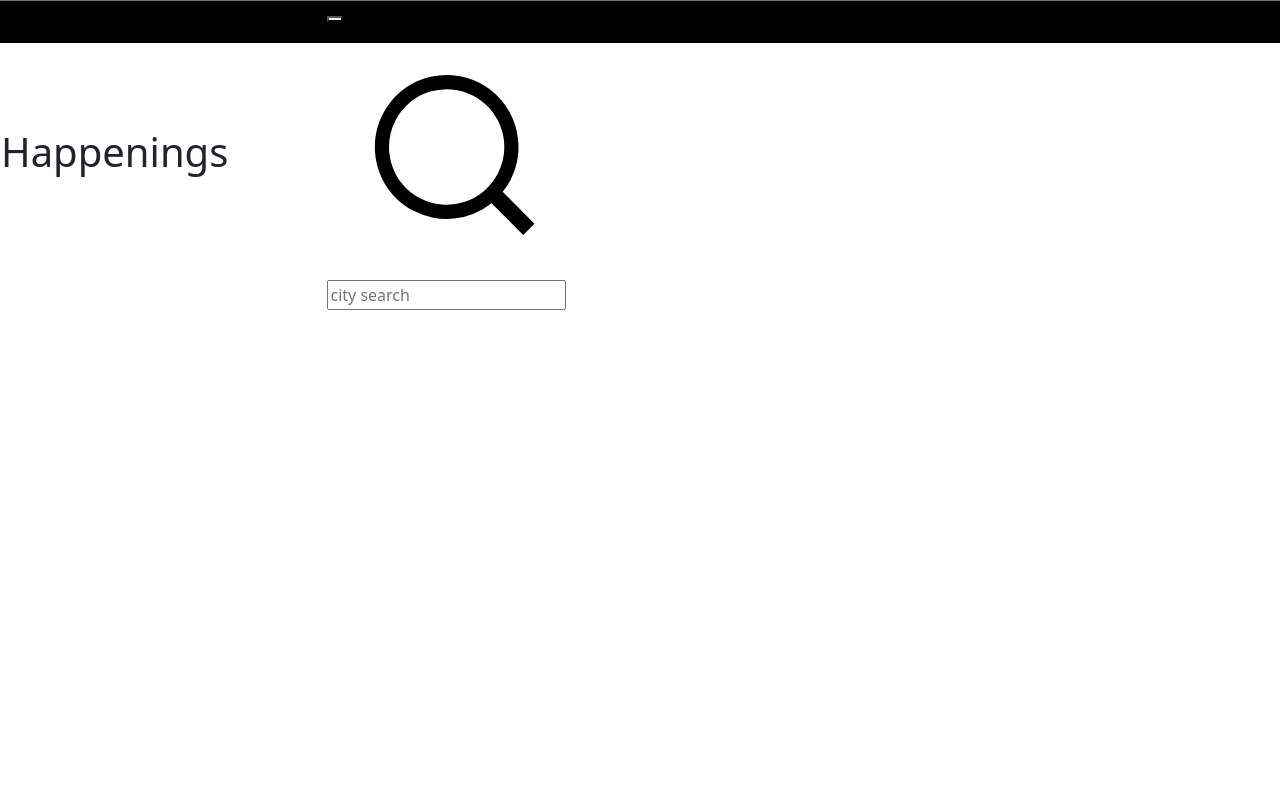
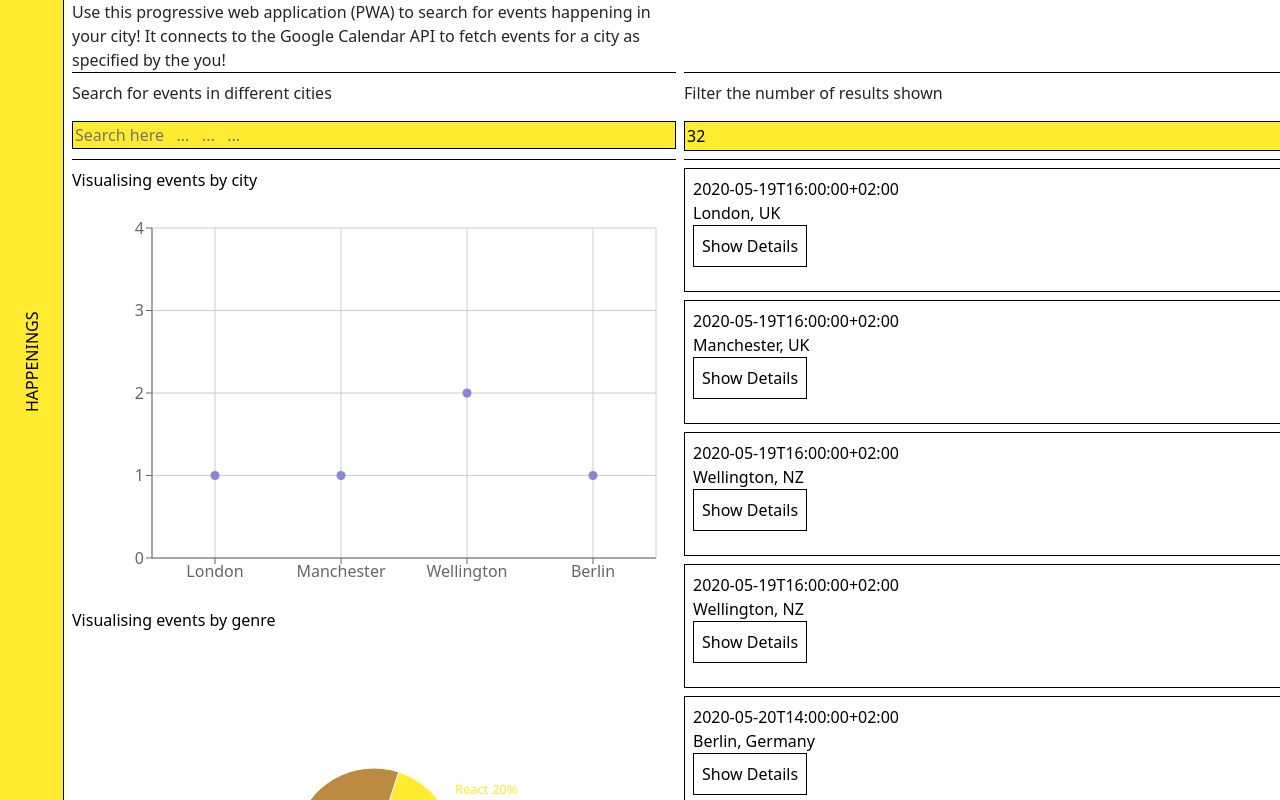
Before and after one commit to liamca1/meet, a React (Create React App) app: page / in a window 1280 px wide. Shown: the top 800 px of the page. Built offline with nearby package versions, Linux system fonts and the light colour scheme; what atatus-spa would draw is missing.

Commit message:
css styling

```diff
--- /dev/null
+++ b/css.css
@@ -0,0 +1,237 @@
+.app {
+  display: flex;
+}
+
+.header {
+  margin: auto;
+  margin-top: 15vh;
+  width: 80vh;
+  height: 15vh;
+  rotate: -5deg;
+  font-size: 3vw;
+}
+
+.logo {
+  margin: auto;
+  text-align: center;
+  line-height: 15vh;
+  height: 15vh;
+}
+
+.description-text {
+  margin: auto;
+  margin-top: 50vh;
+  margin-right: 10vw;
+  width: 40vh;
+  text-align: center;
+  height: 15vh;
+  border: solid 1px black;
+  padding: 10px;
+  rotate: 5deg;
+}
+
+body {
+  position: relative;
+  margin: 10px;
+  padding: 10px;
+  font-family: "arial";
+  font-size: 16px;
+  line-height: 1;
+  }
+
+h1 {
+  color: blue;
+  text-transform: uppercase;
+  text-align: center
+}
+
+h2{
+  color: blue;
+  text-align: center;
+  text-transform: uppercase;
+}
+
+.marquee {
+  height: 50px;
+  overflow: hidden;
+  position: relative;
+  color: #000;
+  border: 1px solid #000;
+}
+
+.marquee p {
+  position: absolute;
+  width: 100%;
+  height: 100%;
+  margin: 0;
+  color: blue;
+  line-height: 50px;
+  text-align: center;
+  /* Starting position */
+  -moz-transform:translateX(100%);
+  -webkit-transform:translateX(100%);
+  transform:translateX(100%);
+  /* Apply animation to this element */
+  -moz-animation: scroll-left 1s linear infinite;
+  -webkit-animation: scroll-left 10s linear infinite;
+  animation: scroll-left 10s linear infinite;
+}
+/* Move it (define the animation) */
+@-moz-keyframes scroll-left {
+  0%   { -moz-transform: translateX(100%); }
+  100% { -moz-transform: translateX(-100%); }
+}
+@-webkit-keyframes scroll-left {
+  0%   { -webkit-transform: translateX(100%); }
+  100% { -webkit-transform: translateX(-100%); }
+}
+@keyframes scroll-left {
+  0%   {
+  -moz-transform: translateX(100%); /* Browser bug fix */
+  -webkit-transform: translateX(100%); /* Browser bug fix */
+  transform: translateX(100%);
+  }
+  100% {
+  -moz-transform: translateX(-100%); /* Browser bug fix */
+  -webkit-transform: translateX(-100%); /* Browser bug fix */
+  transform: translateX(-100%);
+  }
+}
+
+.search-container {
+  margin: auto;
+  margin-top: 50vh;
+  margin-right: 10vw;
+  width: 40vh;
+  text-align: center;
+  height: 15vh;
+  border: solid 1px black;
+  padding: 10px;
+  rotate: -5deg;
+}
+
+
+
+
+
+
+
+
+*************
+
+
+
+
+
+
+.app {
+  display: flex;
+}
+
+.header {
+  margin: auto;
+  margin-top: 15vh;
+  width: 80vh;
+  height: 15vh;
+  rotate: -5deg;
+  font-size: 3vw;
+}
+
+.logo {
+  margin: auto;
+  text-align: center;
+  line-height: 15vh;
+  height: 15vh;
+}
+
+.description-text {
+  margin: auto;
+  margin-top: 50vh;
+  margin-right: 10vw;
+  width: 40vh;
+  text-align: center;
+  height: 15vh;
+  border: solid 1px black;
+  padding: 10px;
+  rotate: 5deg;
+}
+
+body {
+  position: relative;
+  margin: 10px;
+  padding: 10px;
+  font-family: "arial";
+  font-size: 16px;
+  line-height: 1;
+  }
+
+h1 {
+  color: blue;
+  text-transform: uppercase;
+  text-align: center
+}
+
+h2{
+  color: blue;
+  text-align: center;
+  text-transform: uppercase;
+}
+
+.marquee {
+  height: 50px;
+  overflow: hidden;
+  position: relative;
+  color: #000;
+  border: 1px solid #000;
+}
+
+.marquee p {
+  position: absolute;
+  width: 100%;
+  height: 100%;
+  margin: 0;
+  color: blue;
+  line-height: 50px;
+  text-align: center;
+  /* Starting position */
+  -moz-transform:translateX(100%);
+  -webkit-transform:translateX(100%);
+  transform:translateX(100%);
+  /* Apply animation to this element */
+  -moz-animation: scroll-left 1s linear infinite;
+  -webkit-animation: scroll-left 10s linear infinite;
+  animation: scroll-left 10s linear infinite;
+}
+/* Move it (define the animation) */
+@-moz-keyframes scroll-left {
+  0%   { -moz-transform: translateX(100%); }
+  100% { -moz-transform: translateX(-100%); }
+}
+@-webkit-keyframes scroll-left {
+  0%   { -webkit-transform: translateX(100%); }
+  100% { -webkit-transform: translateX(-100%); }
+}
+@keyframes scroll-left {
+  0%   {
+  -moz-transform: translateX(100%); /* Browser bug fix */
+  -webkit-transform: translateX(100%); /* Browser bug fix */
+  transform: translateX(100%);
+  }
+  100% {
+  -moz-transform: translateX(-100%); /* Browser bug fix */
+  -webkit-transform: translateX(-100%); /* Browser bug fix */
+  transform: translateX(-100%);
+  }
+}
+
+.search-container {
+  margin: auto;
+  margin-top: 50vh;
+  margin-right: 10vw;
+  width: 40vh;
+  text-align: center;
+  height: 15vh;
+  border: solid 1px black;
+  padding: 10px;
+  rotate: -5deg;
+}
--- a/src/App.css
+++ b/src/App.css
@@ -1,30 +1,90 @@
-.header {
-  position: fixed;
-  border: 1px solid #6D6D6D;
-  top: 0;
-  left: 0;
-  right: 0;
-  height: 44px;
-  background-color: #000;
-  display: flex;
-  align-items: center;
-  border-bottom: 1px solid #fff;
-  z-index: 10000;
+p {
+  color: black;
 }
 
-.header-search-form {
-  display: flex;
-  margin-right: 72px;
+.layout {
+  height: 100vh;
+
+  display: grid;
+  grid:
+    "sidebar body" .5fr
+    / auto .95fr;
+  gap: 8px;
 }
 
-.h1 {
-  font-color: #fff;
+.sidebar {
+  grid-area: sidebar;
+  border-right: solid 1px black;
+  height: 100vh;
+  width: 5vw;
+  background-color: #FFEB2F;
+  position: fixed;
 }
 
-input[type=text] {
-  transition: width 0.4s ease-in-out;
+.body {
+  grid-area: body;
+  width: 95vw;
+  height: 100vh;
+  display: grid;
+  grid-template-rows: repeat(auto-fill, auto);
+  grid-template-columns: repeat(2, 1fr);
+  gap: 8px;
+  margin-left: 5vw;
+  position: center
+
 }
 
-input[type=text]:focus {
+.comp-1 {
+  /* flex-grow: 1; */
+  overflow-wrap: break-word;
+  word-wrap: break-word;
+  hyphens: auto;
+  border-bottom: solid 1px black;
+}
+
+.marquee {
+  rotate: 270deg;
+  position: relative;
+  top: 50%;
+  left: 50%;
+  margin-right: 100%;
+}
+
+.city {
   width: 100%;
+  margin-bottom: 8px;
+  border: solid 1px black;
+  background-color: #FFEB2F;
 }
+
+.suggestion-1 {
+  background-color: #BB8B41;
+  border: solid 1px black;
+  margin-bottom: 8px;
+  padding: 2px;
+}
+
+p1 {
+  color: white;
+  font-weight: 400;
+}
+
+.search-city {
+  background-color: pink;
+  border: solid 1px black;
+  margin-bottom: 8px;
+  padding: 2px;
+}
+
+b1 {
+  color: black;
+  font-weight: 400;
+}
+
+.number-of-events {
+  width: 100%;
+  background-color: #FFEB2F;
+  border: solid 1px black;
+  margin-bottom: 8px;
+  padding: 2px;
+}
--- a/src/App.js
+++ b/src/App.js
@@ -5,13 +5,13 @@ import EventGenre from './EventGenre';
 import EventList from './EventList';
 import CitySearch from './CitySearch';
 import NumberOfEvents from './NumberOfEvents';
-// import WelcomeScreen from './WelcomeScreen';
+import WelcomeScreen from './WelcomeScreen';
 import 'bootstrap/dist/css/bootstrap.min.css';
 import { ScatterChart, Scatter, XAxis, YAxis, CartesianGrid, Tooltip, ResponsiveContainer } from 'recharts';
 import { OfflineAlert } from './Alert';
 import { Container, Col, Row, Navbar, NavDropdown, Nav, InputGroup, Form, Offcanvas, Button, FormControl, } from 'react-bootstrap';
 
-import { getEvents, extractLocations, checkToken } from './api';
+import { getEvents, extractLocations, checkToken, getAccessToken } from './api';
 import { mockData } from './mock-data';
 
 class App extends Component {
@@ -98,24 +98,50 @@ getData = () => {
 render() {
   const { locations, numberOfEvents, events } = this.state;
   return (
-    <div>
-      <Container>
-        <Row className="header">
-          <Col sm={12} md={6} lg={3} className="logo">
-            <h1>Happenings</h1>
-          </Col>
-          <Col sm={12} md={6} lg={3} className="header-search-form">
-            <form className="search-form">
-              <button className="search-form-button"></button>
-              <svg xmlns="http://www.w3.org/2000/svg" viewBox="0 0 600 600">
-              <path d="M413.38 392.4a169.89 169.89 0 0 0 18.19-27.4c43-83 10.73-185.28-72.09-228.39a168.63 168.63 0 0 0-227.82 72.27c-43 83-10.74 185.28 72.09 228.39a168.49 168.49 0 0 0 183.35-18L461.62 494l26.56-26.62zm-194.25 15.16C152.67 373 126.77 290.9 161.28 224.28a135.43 135.43 0 0 1 182.82-58c66.46 34.6 92.36 116.66 57.85 183.28a135.43 135.43 0 0 1-182.82 58z"></path>
-            </svg>
-            <input placeholder='city search'></input>
-            </form>
-          </Col>
-        </Row>
-      </Container>
-    </div>
+    <section className="layout">
+      <div className="sidebar">
+        <p className="marquee">HAPPENINGS</p>
+      </div>
+      <div className="body">
+        <div className="comp-1">Use this progressive web application (PWA) to search for events happening in your city! It connects to the Google Calendar API to fetch events for a city as specified by the you!</div>
+        <div className="comp-1">
+        </div>
+
+        <div className="comp-1">
+          <CitySearch updateEvents={this.updateEvents} locations={locations} />
+        </div>
+        <div className="comp-1">
+        <NumberOfEvents updateEvents={this.updateEvents} numberOfEvents={numberOfEvents} />
+        </div>
+        <div className="comp-1">
+        <p className="p2">Visualising events by city</p>
+        <ResponsiveContainer height={400} >
+            <ScatterChart margin={{ top: 20, right: 20, bottom: 20, left: 20 }}>
+              <CartesianGrid />
+              <XAxis type="category" dataKey="city" name="city" />
+              <YAxis
+                allowDecimals={false}
+                type="number"
+                dataKey="number"
+                name="number of events"/>
+              <Tooltip cursor={{ strokeDasharray: "3 3" }} />
+              <Scatter data={this.getData()} fill="#8884d8" />
+            </ScatterChart>
+        </ResponsiveContainer>
+        <p className="p2">Visualising events by genre</p>
+        <EventGenre events={this.state.events} />
+        </div>
+        <div className="comp-1">
+          <EventList events={events} />
+        </div>
+        <WelcomeScreen
+          showWelcomeScreen={this.state.showWelcomeScreen}
+          getAccessToken={() => {
+            getAccessToken();
+          }}
+        />
+      </div>
+    </section>
   );
 }
 }
--- a/src/CitySearch.js
+++ b/src/CitySearch.js
@@ -42,27 +42,31 @@ class CitySearch extends Component {
     render() {
         return (
             <>
-            <div className="CitySearch">Search for your city</div>
+            <div className="CitySearch">Search for events in different cities</div>
                 <InfoAlert text={this.state.infoText} />
                 <input
                     type="text"
                     className="city"
+                    placeholder='Search here   ...   ...   ...'
                     value={this.state.query}
                     onChange={this.handleInputChanged}
                     onFocus={() => { this.setState({ showSuggestions: true }) }}
                 />
-                <ul className="suggestions" style={this.state.showSuggestions ? {}: { display: 'none' }}>
+                <div className="suggestions" style={this.state.showSuggestions ? {}: { display: 'none' }}>
                     {this.state.suggestions.map((suggestion) => (
-                        <li
+                        <div
+                            className="suggestion-1"
                             key={suggestion}
                             onClick={() =>
                         this.handleItemClicked(suggestion)}
-                        >{suggestion}</li>
+                        ><p1>{suggestion}</p1></div>
                     ))}
-                    <li onClick={() => this.handleItemClicked("all")}>
-                        <b>See all cities</b>
-                    </li>
-                </ul>
+                    <a onClick={() => this.handleItemClicked("all")}>
+                        <div className="search-city">
+                            <b1>Click to see all cities</b1>
+                        </div>
+                    </a>
+                </div>
             </>
         );
     }
--- a/src/Event.js
+++ b/src/Event.js
@@ -12,14 +12,10 @@ class Event extends Component {
 
     return (
       <div className="event">
-        <h1 className="summary">{event.summary}</h1>
         <p className="start-date">
-          {event.start.dateTime} ({event.start.timeZone})
-        </p>
-        <p className="location">
-          @{event.summary} | {event.location}
-        </p>
-        <button
+          {event.start.dateTime} <br></br>
+          {event.location} <br></br>
+          <button
           variant="outline-info"
           className={`details-button ${collapsed ? "show" : "hide"}-details`}
           onClick={this.handleClick}
@@ -39,6 +35,7 @@ class Event extends Component {
             <p className="event-description">{event.description}</p>
           </div>
         )}
+        </p>
       </div>
     );
   }
--- /dev/null
+++ b/src/EventList.css
@@ -0,0 +1,19 @@
+p1 {
+  font-weight: 400;
+}
+
+.EventList {
+  list-style: none;
+}
+
+.event {
+  border: solid 1px black;
+  margin-bottom: 8px;
+  padding: 8px;
+}
+
+.details-button {
+  border: solid 1px black;
+  background-color: white;
+  padding: 8px;
+}
--- a/src/EventList.js
+++ b/src/EventList.js
@@ -1,17 +1,18 @@
 import React, { Component } from 'react';
+import './EventList.css';
 import Event from './Event';
 
 class EventList extends Component {
     render() {
         const { events } = this.props;
         return (
-          <ul className="EventList">
+          <div className="EventList" >
             {events.map(event =>
               <li key={event.id}>
                 <Event event={event} />
               </li>
             )}
-          </ul>
+          </div>
         );
       }
 }
--- a/src/NumberOfEvents.js
+++ b/src/NumberOfEvents.js
@@ -3,7 +3,7 @@ import { ErrorAlert } from './Alert';
 class NumberOfEvents extends Component {
 
     state = {
-        numberOfEvents : 1
+        numberOfEvents : 2
     }
 
     changeNumberOfEvents = (event) => {
@@ -25,14 +25,15 @@ class NumberOfEvents extends Component {
   render() {
     return (
       <>
-      <div className="NumberOfEvents">How many events would you like to see?</div>
+      <div className="NumberOfEvents">Filter the number of results shown</div>
+      <ErrorAlert text={this.state.errorText} />
+
         <input
           className="number-of-events"
           type="number"
           onChange={this.changeNumberOfEvents}
           value={this.props.numberOfEvents}>
         </input>
-        <ErrorAlert text={this.state.errorText} />
       </>
     );
   }
```
Also changed, not shown: src/EventGenre.js (+5 -16 lines), public/fonts/Inter-VariableFont_slnt,wght.ttf (added).
